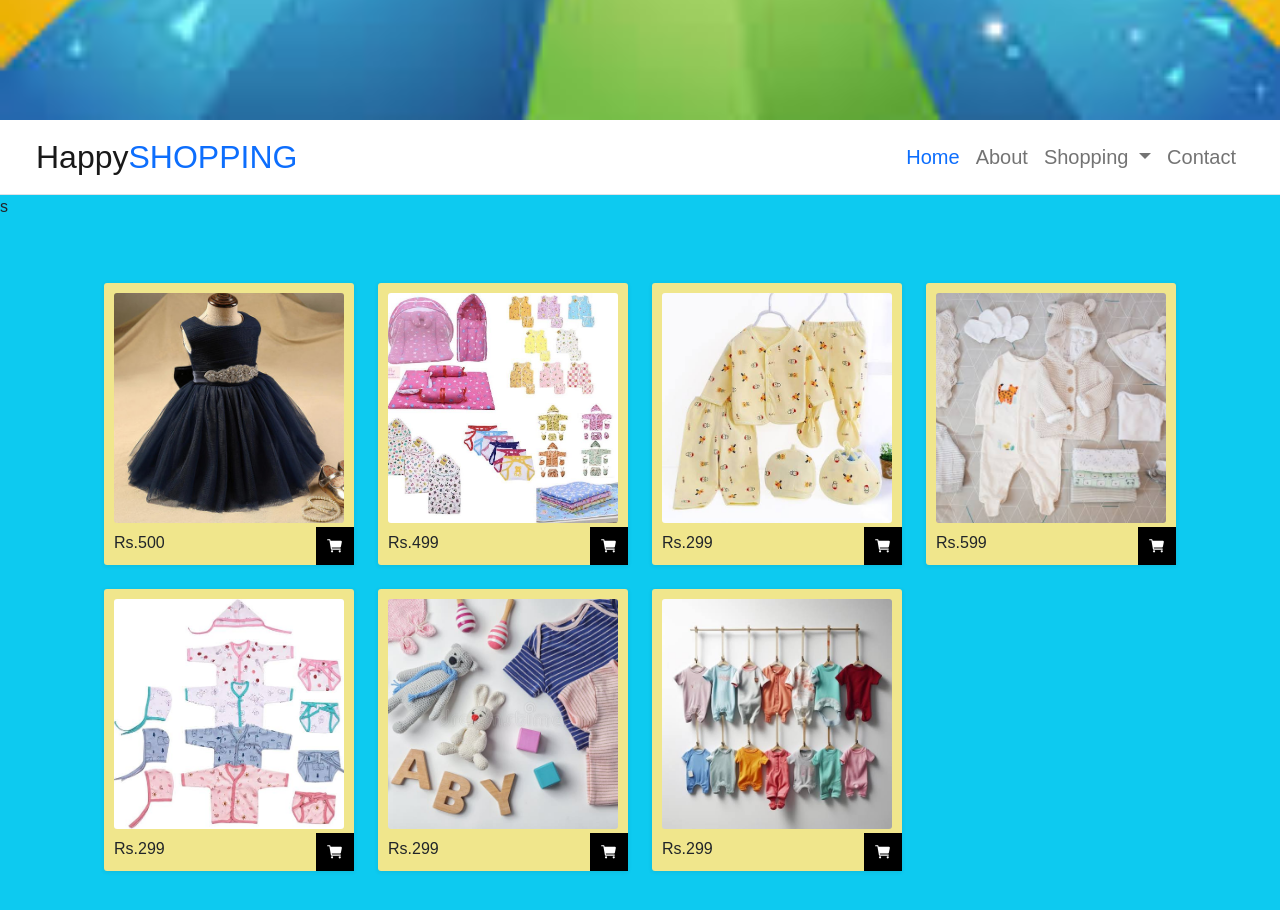
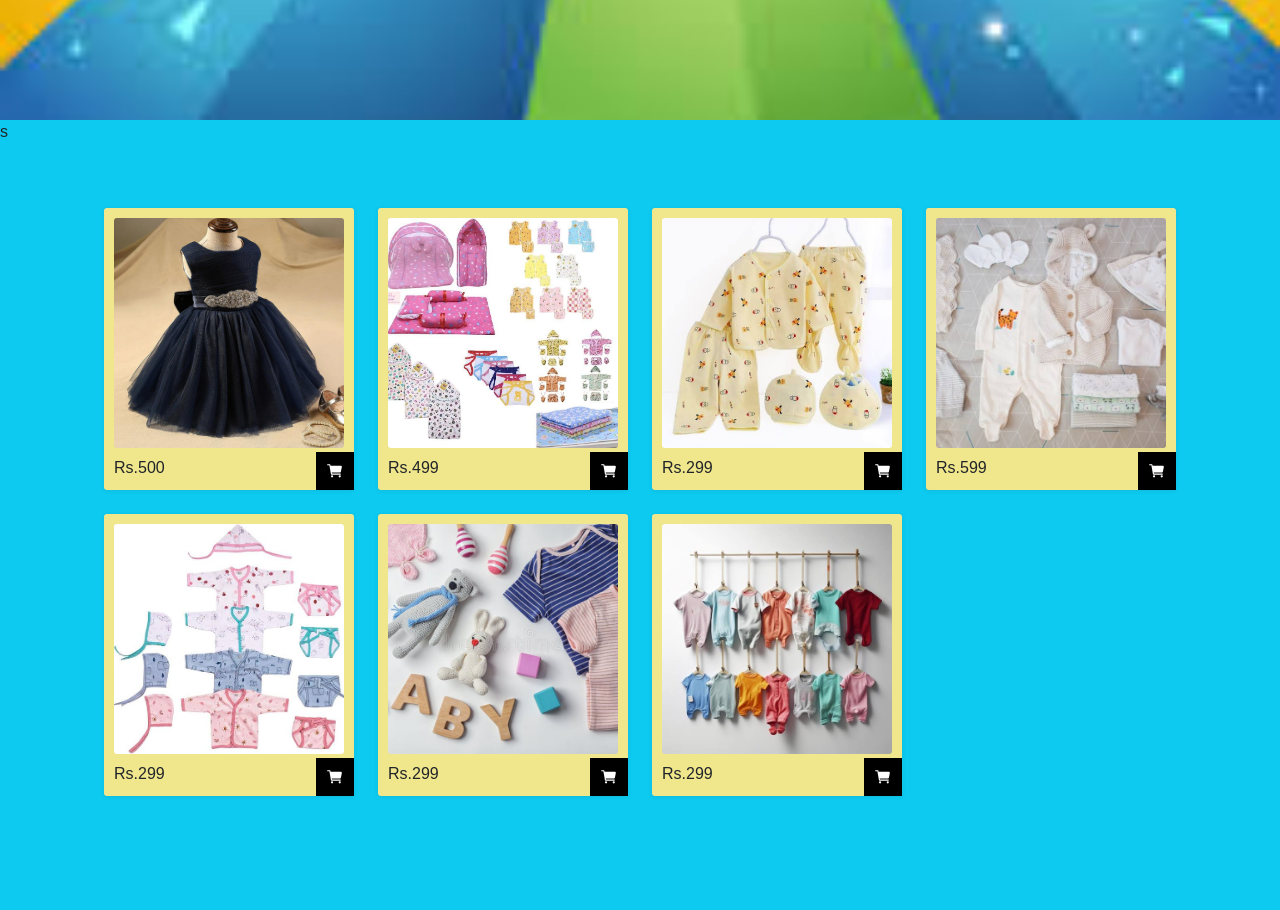
Before and after one commit to Jananis3/jananiSenchola, a plain HTML site: page cart/cart.html in a window 1280 px wide. Shown: the part 1160-2070 px from the top of the page. After the commit the page ends 2020 px from the top, so only its background shows below. Drawn offline with nearby package versions, Linux system fonts and the light colour scheme.

Commit message:
Update cart.html

```diff
--- a/cart/cart.html
+++ b/cart/cart.html
@@ -49,40 +49,6 @@
       <img src=".\bw.jpeg" class="d-block w-100" alt="">
       <div class="carousel-caption d-none d-md-block">
       </div>
-
-    <div class="bg-info">
-<nav class="navbar navbar-expand-lg navbar-light bg-white px-4 border-bottom">
-  <div class="container-fluid">
-    <a class="navbar-brand  fs-2" href="#">Happy<span class="text-primary">SHOPPING</span></a>
-    <button class="navbar-toggler" type="button" data-bs-toggle="collapse" data-bs-target="#navbarSupportedContent" aria-controls="navbarSupportedContent" aria-expanded="false" aria-label="Toggle navigation">
-      <span class="navbar-toggler-icon"></span>
-    </button>
-    <div class="collapse navbar-collapse" id="navbarSupportedContent">
-      <ul class="navbar-nav ms-auto mb-2 mb-lg-0 fs-5 text-center">
-        <li class="nav-item">
-          <a class="nav-link active text-primary" aria-current="page" href="#">Home</a>
-        </li>
-        <li class="nav-item">
-          <a class="nav-link" href="container">About</a>
-        </li>
-        <li class="nav-item dropdown">
-          <a class="nav-link dropdown-toggle" href="#about" id="navbarDropdown" role="button" data-bs-toggle="dropdown" aria-expanded="false">
-           Shopping
-          </a>
-          <ul class="dropdown-menu" aria-labelledby="navbarDropdown">
-            <li><a class="dropdown-item" href="#food order">Girl baby dress</a></li>
-            <li><a class="dropdown-item" href="#food order">boy baby dress</a></li>
-            <li><a class="dropdown-item" href="#food order">Offers</a></li>
-          </ul>
-        </li>
-       <li class="nav-item">
-          <a class="nav-link" href="#contact">Contact</a>
-        </li>
-      </ul>
-    </div>
-    </div></nav></div></div></div></header>
-  </div></nav></div>
-</nav></div>
 
 
 </header>
```
